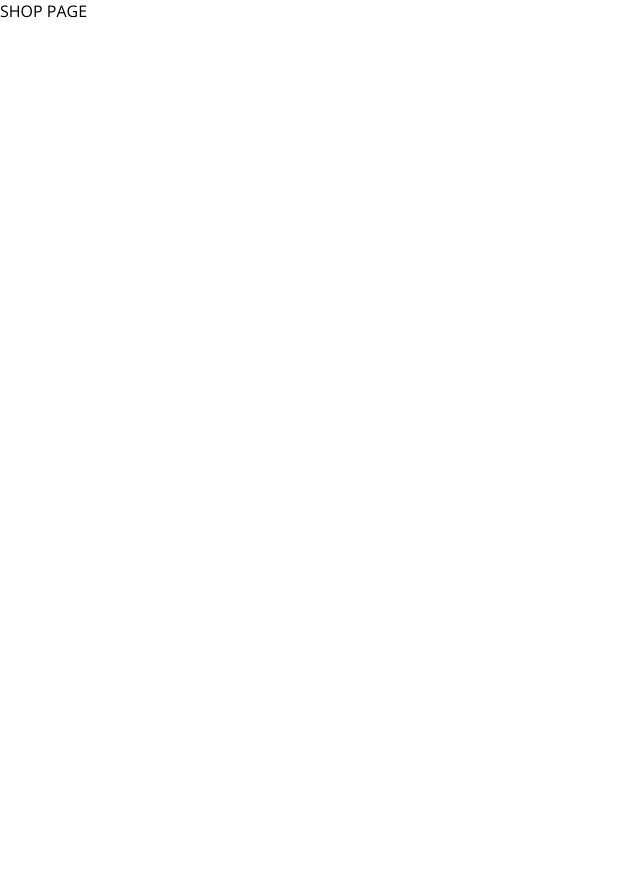
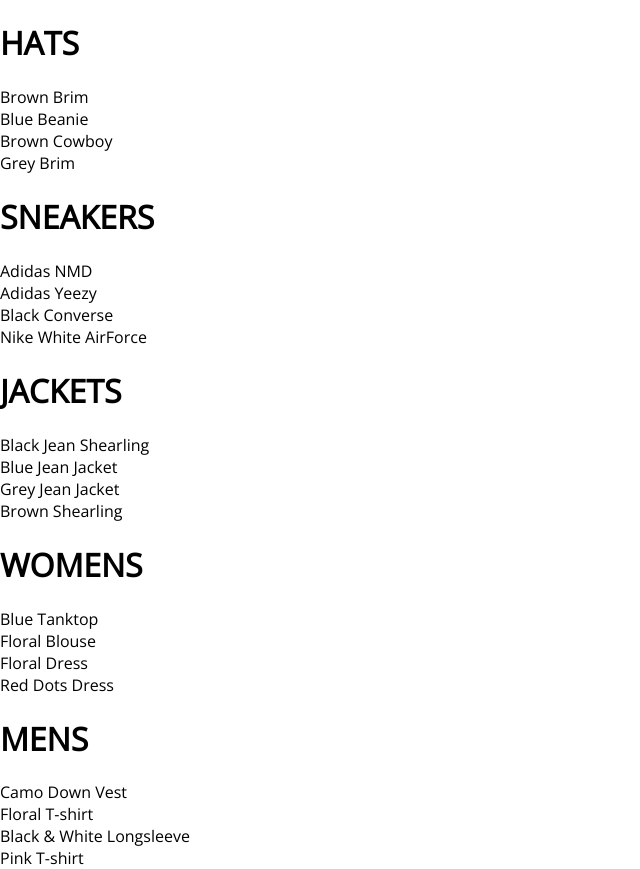
Before and after one commit to bartsarzalski/crown-clothing-shop, a React (Create React App) app: page /shop in a window 1280 px wide. Shown: the whole page, without its empty margins (0-640 px from the left). Before the commit the page ends 800 px from the top, so only its background shows below. Built offline with nearby package versions, Linux system fonts and the light colour scheme.

Commit message:
updating shoppage to display items

```diff
--- a/src/App.js
+++ b/src/App.js
@@ -5,7 +5,7 @@
 import HomePage from './pages/homepage/homepage';
 import ShopPage from './pages/shop/shop';
 
-const HatsPage = () => (
+/* const HatsPage = () => (
   <div>
       <h1>Hats page</h1>
   </div>
@@ -19,15 +19,15 @@
       <h1>TOPIC DETAILS: {props.match.params.topicId}</h1>
     </div>
   );
-}
+} */
 
 function App() {
+  //<Route exact path='/topic/:topicId' component={TopicDetail} />
   return (
     <div className="App">
       <Switch>
         <Route exact path='/' component={HomePage} />
         <Route exact path='/shop' component={ShopPage} />
-        <Route exact path='/topic/:topicId' component={TopicDetail} />
       </Switch>
     </div>
   );
--- /dev/null
+++ b/src/components/preview-collection/preview-collection.js
@@ -0,0 +1,18 @@
+import React from 'react';
+
+import './preview-collection.scss';
+
+const PreviewCollection = ({ title, items }) => (
+<div className='peview-collection'>
+    <h1 className='title'>{title.toUpperCase()}</h1>
+    <div className='preview'>
+        {items
+            .filter((item, index) => index < 4)
+            .map(item => (
+                <div key={item.id}>{item.name}</div>
+        ))}
+    </div>
+</div>
+);
+
+export default PreviewCollection;
--- a/src/pages/shop/shop.js
+++ b/src/pages/shop/shop.js
@@ -1,6 +1,7 @@
 import React, { Component } from 'react';
 
 import SHOP_DATA from './shop.data';
+import PreviewCollection from '../../components/preview-collection/preview-collection';
 
 class ShopPage extends Component {
     constructor(props){
@@ -12,7 +13,16 @@
     }
 
     render() {
-        return <div>SHOP PAGE</div>
+        const {collections} = this.state;
+        return (<div className='shop-page'>
+        {
+            collections.map(({id, ...otherCollectionProps}) => (
+                <PreviewCollection
+                    key={id}
+                    {...otherCollectionProps} />
+            ))
+        }
+        </div>);
     }
 
 }
```
Also changed, not shown: src/components/menu-item/menu-item.js (+5 -2 lines), src/components/preview-collection/preview-collection.scss (added).
